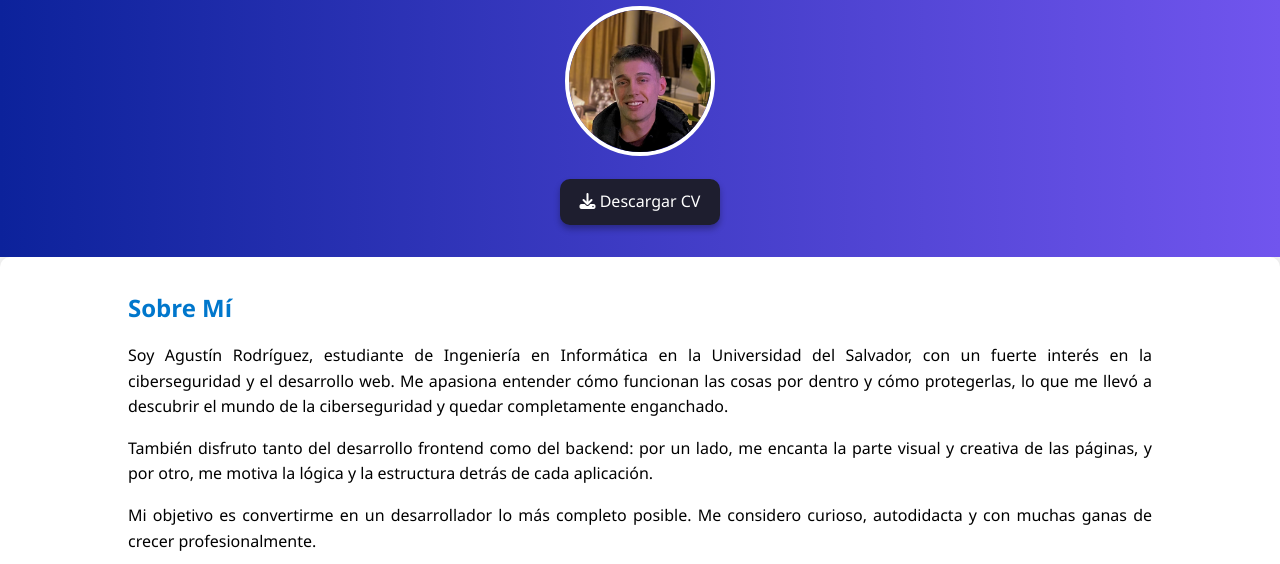
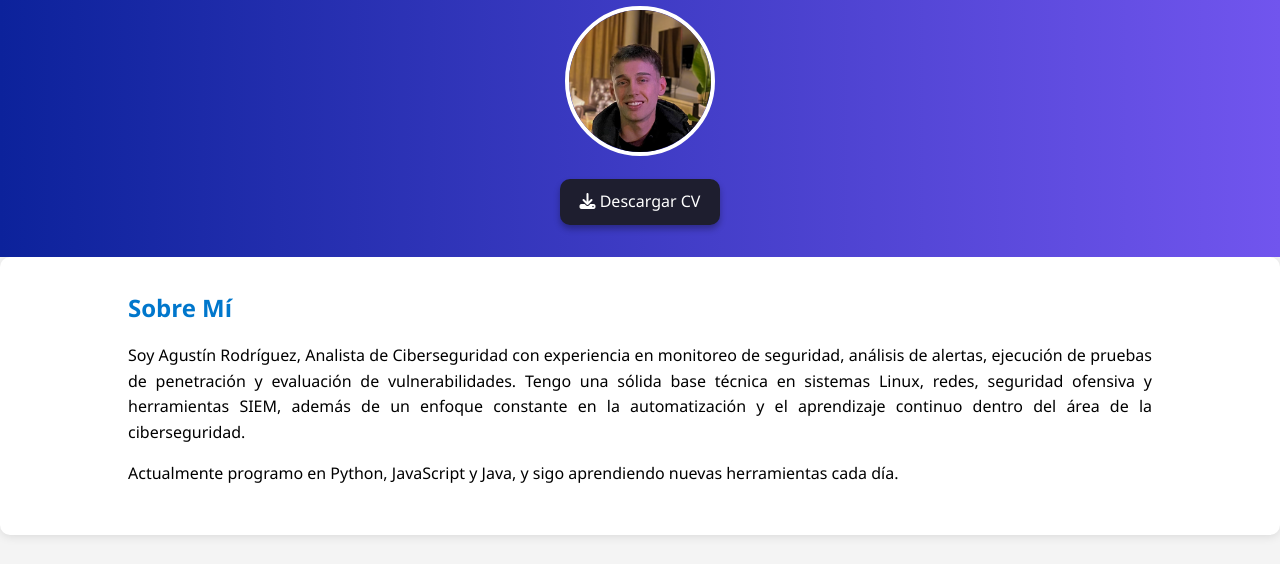
Before and after one commit to agusrodri1/portafolio, a plain HTML site: page index.html in a window 1280 px wide. Shown: the part 208-772 px from the top of the page. Drawn offline with Linux system fonts and the light colour scheme; a script that the page names is missing; a web font is replaced by a local one.

Commit message:
Revise portfolio details and skills section
Updated personal information and skills in the portfolio.

```diff
--- a/index.html
+++ b/index.html
@@ -34,10 +34,14 @@
 
   <section class="sobre-mi" id="sobre-mi">
     <h2>Sobre Mí</h2>
-    <p>Soy Agustín Rodríguez, estudiante de Ingeniería en Informática en la Universidad del Salvador, con un fuerte interés en la ciberseguridad y el desarrollo web. Me apasiona entender cómo funcionan las cosas por dentro y cómo protegerlas, lo que me llevó a descubrir el mundo de la ciberseguridad y quedar completamente enganchado.</p>
-    <p>También disfruto tanto del desarrollo frontend como del backend: por un lado, me encanta la parte visual y creativa de las páginas, y por otro, me motiva la lógica y la estructura detrás de cada aplicación.</p>
-    <p>Mi objetivo es convertirme en un desarrollador lo más completo posible. Me considero curioso, autodidacta y con muchas ganas de crecer profesionalmente.</p>
-    <p>Actualmente programo en Python, JavaScript y Java, y sigo aprendiendo nuevas herramientas cada día. También sueño con crear mis propios videojuegos algún día, como proyecto personal. Estoy buscando una oportunidad para empezar a trabajar en el mundo IT, aportar valor desde el primer día y seguir formándome en un entorno real.</p>
+    <p>Soy Agustín Rodríguez,  Analista de Ciberseguridad con experiencia en monitoreo de
+ seguridad, análisis de alertas, ejecución de pruebas de
+ penetración y evaluación de vulnerabilidades.
+ Tengo una sólida base técnica en sistemas Linux, redes,
+ seguridad ofensiva y herramientas SIEM, además de un
+ enfoque constante en la automatización y el aprendizaje
+ continuo dentro del área de la ciberseguridad.</p>
+    <p>Actualmente programo en Python, JavaScript y Java, y sigo aprendiendo nuevas herramientas cada día. </p>
   </section>
 
   <h1 class="habilidades">Mis Habilidades</h1>
@@ -125,4 +129,5 @@
   <script src="scrollReveal.js"></script>
 
 </body>
+
 </html>
```
